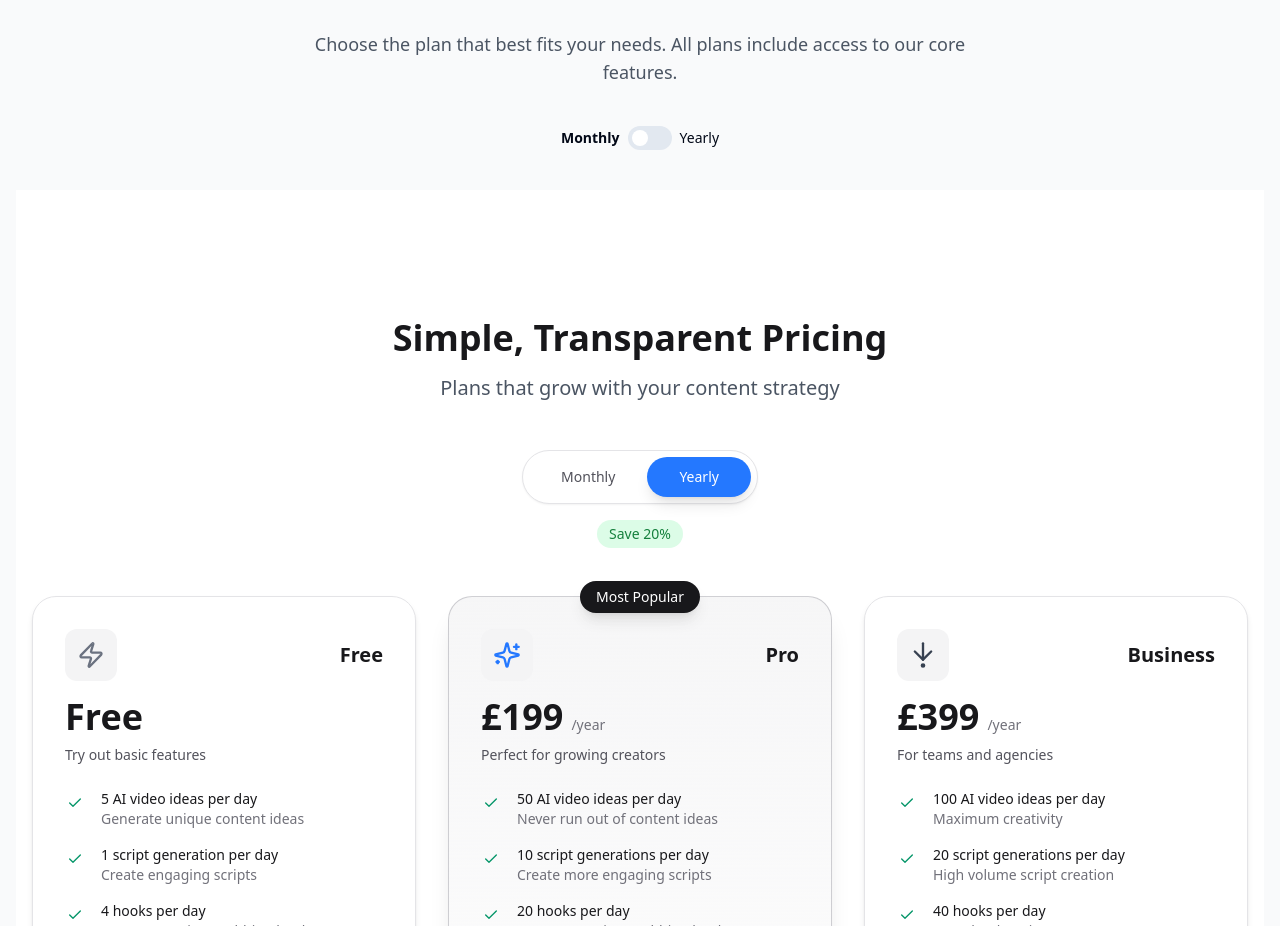
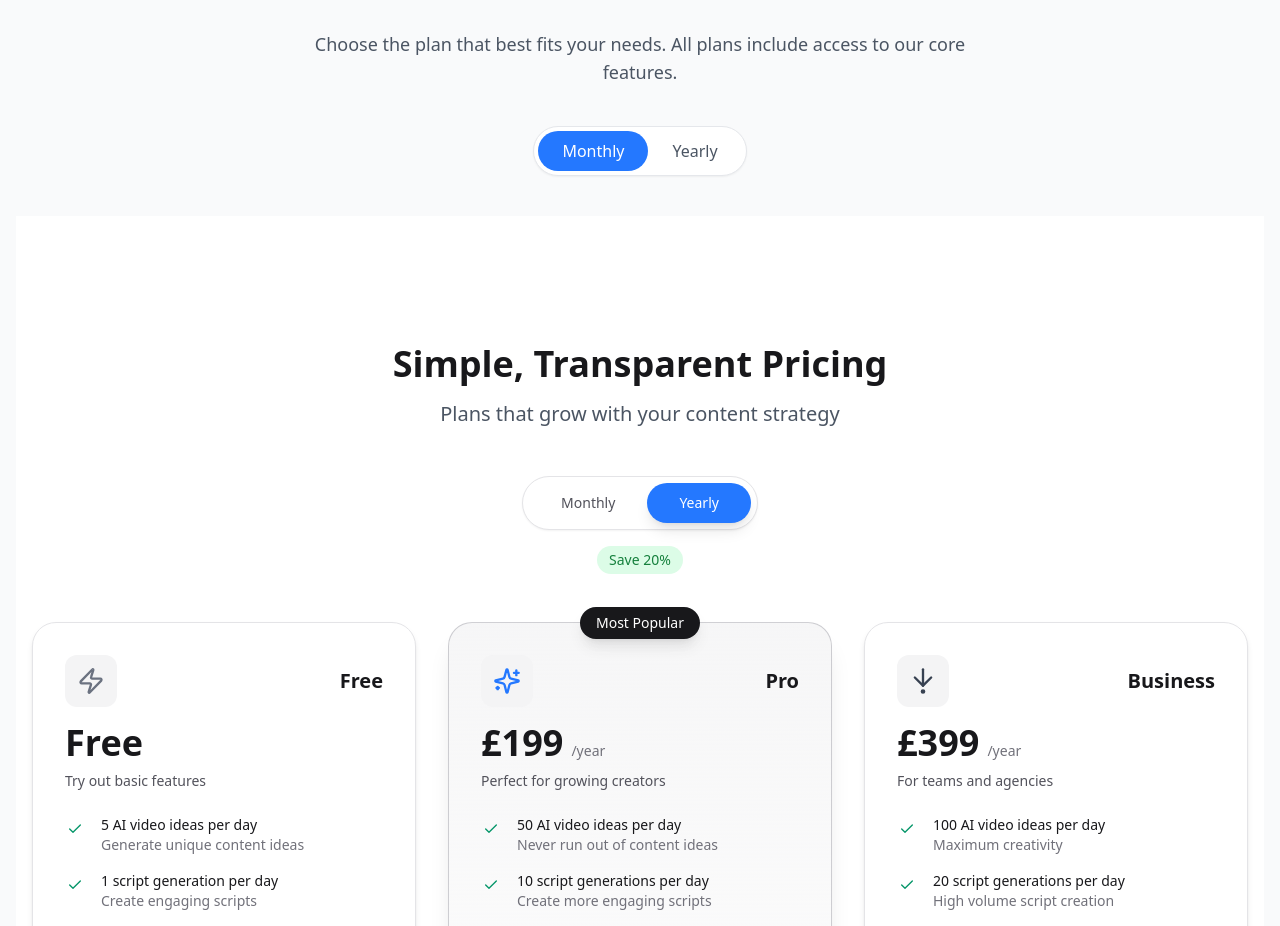
Before and after one commit to Tasklyios/planzo-ai, a React (Vite) app: page / in a window 1280 px wide. Shown: the part 3821-4747 px from the top of the page. Built offline with nearby package versions, Linux system fonts and the light colour scheme.

Commit message:
Refactor pricing plan selection
Remove duplicate toggle and ensure the remaining toggle correctly updates the pricing plan selection.

```diff
--- a/src/components/Pricing.tsx
+++ b/src/components/Pricing.tsx
@@ -212,24 +212,27 @@ const Pricing = () => {
         </p>
 
         <div className="flex justify-center mb-10">
-          <div className="flex items-center space-x-2">
-            <span className={`text-sm ${!isYearly ? 'font-bold' : ''}`}>Monthly</span>
+          <div className="flex items-center bg-white rounded-full p-1 border border-gray-200 shadow-sm">
             <button
               type="button"
-              className={`relative inline-flex h-6 w-11 items-center rounded-full transition-colors focus-visible:outline-none focus-visible:ring-2 focus-visible:ring-ring focus-visible:ring-offset-2 focus-visible:ring-offset-background ${
-                isYearly ? 'bg-primary' : 'bg-input'
+              className={`px-6 py-2 rounded-full transition-colors ${
+                !isYearly ? 'bg-primary text-white' : 'bg-transparent text-gray-600'
               }`}
-              onClick={() => setIsYearly(!isYearly)}
+              onClick={() => setIsYearly(false)}
             >
-              <span
-                className={`${
-                  isYearly ? 'translate-x-6' : 'translate-x-1'
-                } inline-block h-4 w-4 rounded-full bg-background transition-transform`}
-              />
+              Monthly
             </button>
-            <span className={`text-sm ${isYearly ? 'font-bold' : ''}`}>Yearly</span>
-            {isYearly && <span className="text-xs bg-green-100 text-green-800 rounded-full px-2 py-0.5">Save 30%</span>}
+            <button
+              type="button"
+              className={`px-6 py-2 rounded-full transition-colors ${
+                isYearly ? 'bg-primary text-white' : 'bg-transparent text-gray-600'
+              }`}
+              onClick={() => setIsYearly(true)}
+            >
+              Yearly
+            </button>
           </div>
+          {isYearly && <span className="ml-2 text-xs bg-green-100 text-green-800 rounded-full px-3 py-1.5">Save 20%</span>}
         </div>
 
         <PricingSection tiers={pricingTiers} />
--- a/src/components/pricing/PricingDialog.tsx
+++ b/src/components/pricing/PricingDialog.tsx
@@ -1,4 +1,3 @@
-
 import { useState } from "react";
 import { useNavigate } from "react-router-dom";
 import { useToast } from "@/components/ui/use-toast";
@@ -78,13 +77,27 @@ const PricingDialog = ({ open, onOpenChange, onContinueFree }: PricingDialogProp
               Unlock the full potential of AI-powered content creation with our flexible pricing plans
             </p>
             <div id="billing-toggle" className="mt-8 flex items-center justify-center gap-4">
-              <span className="text-gray-600">Monthly</span>
-              <div className="relative inline-flex items-center cursor-pointer">
-                <input type="checkbox" value="" className="sr-only peer" checked={isYearly} onChange={() => setIsYearly(!isYearly)} />
-                <div className="w-14 h-7 bg-gray-200 peer-focus:outline-none rounded-full peer peer-checked:after:translate-x-full peer-checked:after:border-white after:content-[''] after:absolute after:top-0.5 after:left-[4px] after:bg-white after:border-gray-300 after:border after:rounded-full after:h-6 after:w-6 after:transition-all peer-checked:bg-[#4F92FF]"></div>
+              <div className="flex items-center bg-white rounded-full p-1 border border-gray-200 shadow-sm">
+                <button
+                  type="button"
+                  className={`px-6 py-2 rounded-full transition-colors ${
+                    !isYearly ? 'bg-[#4F92FF] text-white' : 'bg-transparent text-gray-600'
+                  }`}
+                  onClick={() => setIsYearly(false)}
+                >
+                  Monthly
+                </button>
+                <button
+                  type="button"
+                  className={`px-6 py-2 rounded-full transition-colors ${
+                    isYearly ? 'bg-[#4F92FF] text-white' : 'bg-transparent text-gray-600'
+                  }`}
+                  onClick={() => setIsYearly(true)}
+                >
+                  Yearly
+                </button>
               </div>
-              <span className="text-gray-600">Yearly</span>
-              <span className="bg-green-100 text-green-700 text-sm px-3 py-1 rounded-full">Save 30%</span>
+              {isYearly && <span className="bg-green-100 text-green-700 text-sm px-3 py-1 rounded-full">Save 20%</span>}
             </div>
           </div>
 
--- a/src/components/pricing/PricingSheet.tsx
+++ b/src/components/pricing/PricingSheet.tsx
@@ -1,6 +1,5 @@
 
 import { useState } from "react";
-import { Button } from "@/components/ui/button";
 import { Sheet, SheetContent, SheetHeader, SheetTitle, SheetTrigger } from "@/components/ui/sheet";
 import { PricingSection } from "@/components/ui/pricing-section";
 import { useNavigate } from "react-router-dom";
@@ -223,24 +222,27 @@ const PricingSheet = ({ trigger }: PricingSheetProps) => {
         </SheetHeader>
         <div className="mt-6">
           <div className="flex justify-center mb-8">
-            <div className="flex items-center space-x-2">
-              <span className={`text-sm ${!isYearly ? 'font-bold' : ''}`}>Monthly</span>
+            <div className="flex items-center bg-white rounded-full p-1 border border-gray-200 shadow-sm">
               <button
                 type="button"
-                className={`relative inline-flex h-6 w-11 items-center rounded-full transition-colors focus-visible:outline-none focus-visible:ring-2 focus-visible:ring-ring focus-visible:ring-offset-2 focus-visible:ring-offset-background ${
-                  isYearly ? 'bg-primary' : 'bg-input'
+                className={`px-6 py-2 rounded-full transition-colors ${
+                  !isYearly ? 'bg-primary text-white' : 'bg-transparent text-gray-600'
                 }`}
-                onClick={() => setIsYearly(!isYearly)}
+                onClick={() => setIsYearly(false)}
               >
-                <span
-                  className={`${
-                    isYearly ? 'translate-x-6' : 'translate-x-1'
-                  } inline-block h-4 w-4 rounded-full bg-background transition-transform`}
-                />
+                Monthly
               </button>
-              <span className={`text-sm ${isYearly ? 'font-bold' : ''}`}>Yearly</span>
-              {isYearly && <span className="text-xs bg-green-100 text-green-800 rounded-full px-2 py-0.5">Save 30%</span>}
+              <button
+                type="button"
+                className={`px-6 py-2 rounded-full transition-colors ${
+                  isYearly ? 'bg-primary text-white' : 'bg-transparent text-gray-600'
+                }`}
+                onClick={() => setIsYearly(true)}
+              >
+                Yearly
+              </button>
             </div>
+            {isYearly && <span className="ml-2 text-xs bg-green-100 text-green-800 rounded-full px-3 py-1.5">Save 20%</span>}
           </div>
           <PricingSection tiers={pricingTiers} />
         </div>
```
